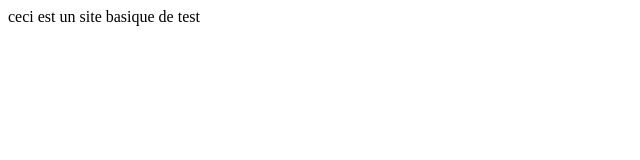
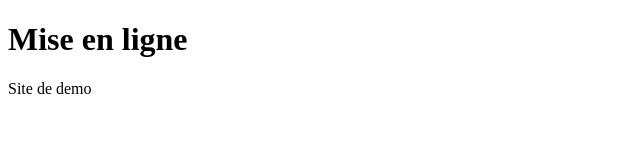
Before and after one commit to Alexis823921/ASSR-PSTB, a plain HTML site: page index.html in a window 1280 px wide. Shown: the whole page, without its empty margins (0-640 px from the left). Drawn offline with Linux system fonts and the light colour scheme.

Commit message:
Publication site

```diff
--- a/index.html
+++ b/index.html
@@ -1 +1,11 @@
-<HTML> ceci est un site basique de test
+<!DOCTYPE html>
+<html>
+  <head>
+    <meta charset="UTF-8">
+    <title>Lab test</title>
+  </head>
+  <body>
+    <h1>Mise en ligne</h1>
+    <p>Site de demo</p>
+  </body>
+</html>
```
Also changed, not shown: 1 other file.
